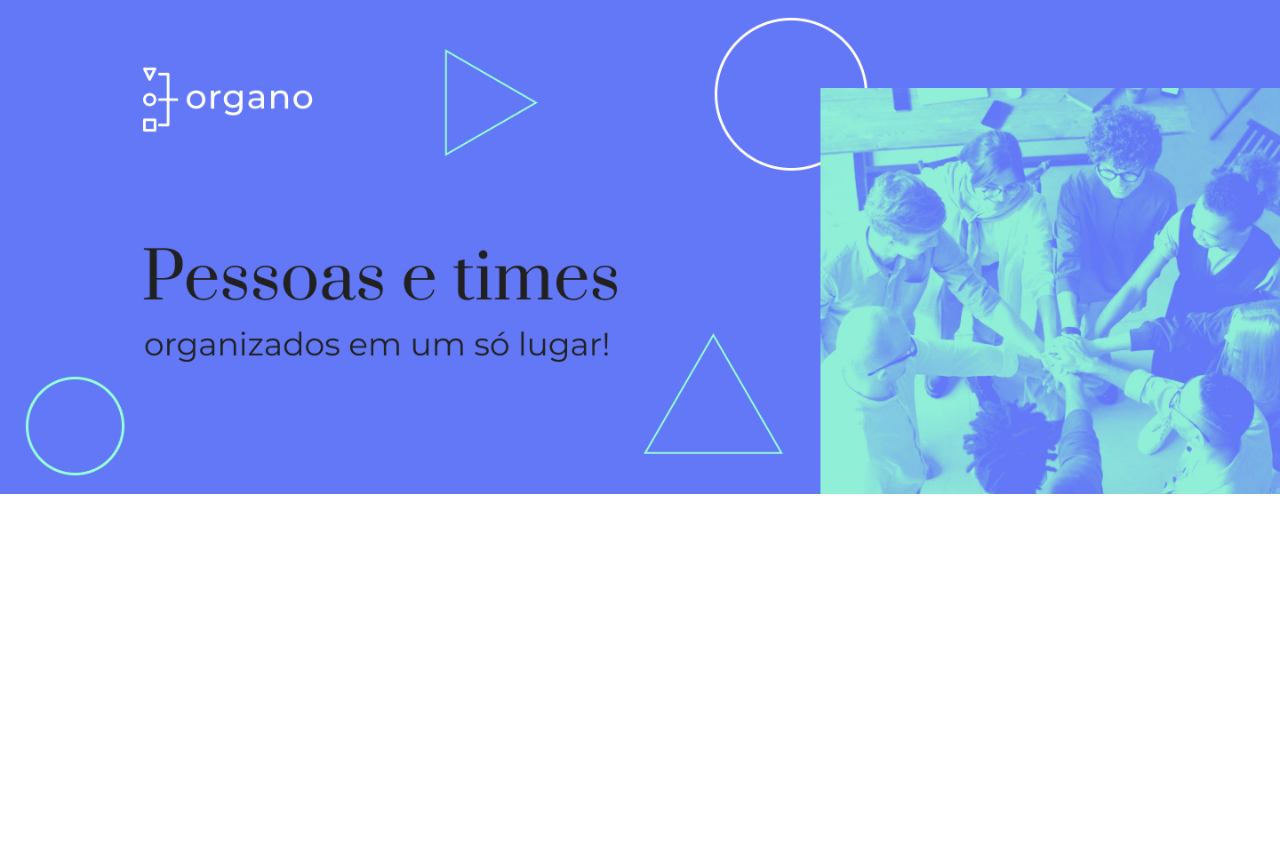
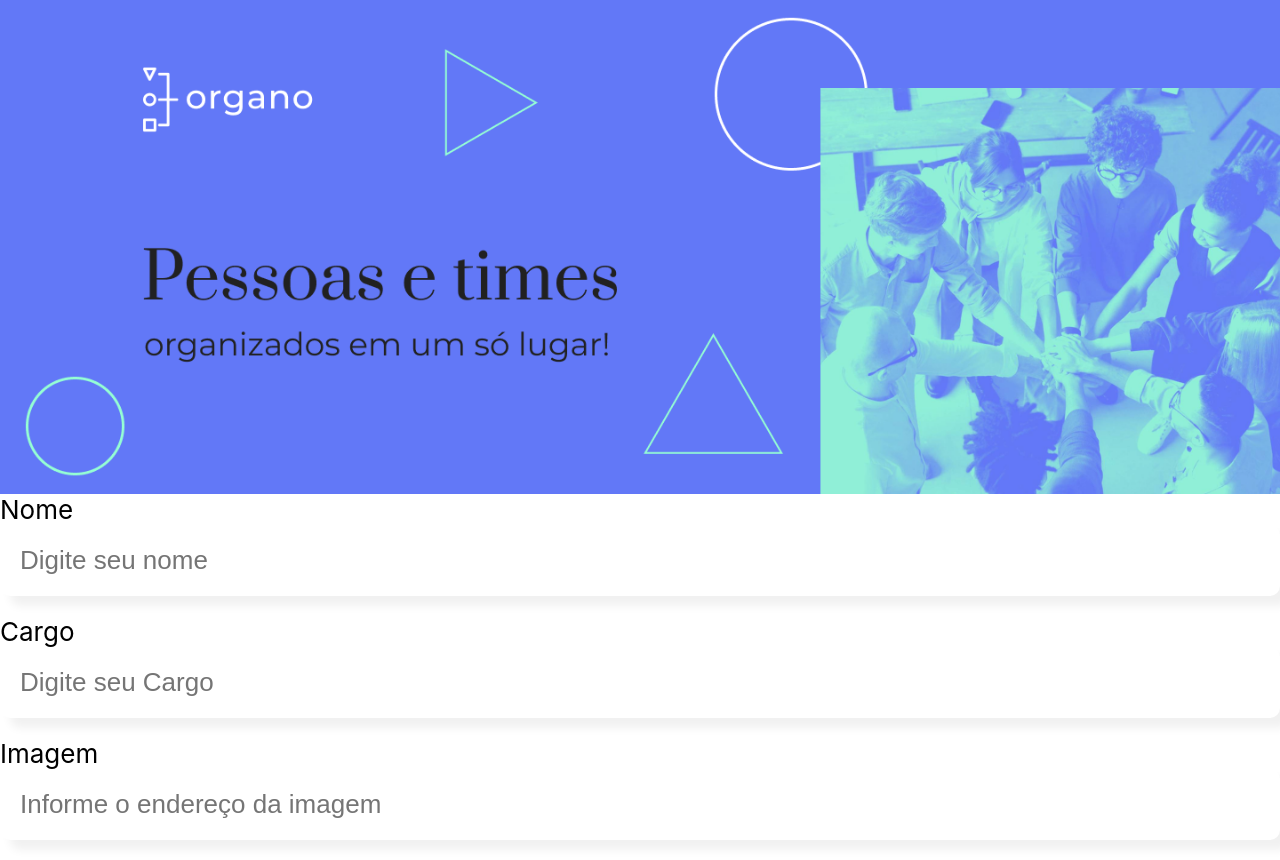
Before and after one commit to SamChrisostomo/organo, a JavaScript app: page / in a window 1280 px wide. Before the commit the page ends 800 px from the top, so only its background shows below. Built offline with nearby package versions, Linux system fonts and the light colour scheme; the HTML template or start-up script is replaced by a standard one.

Commit message:
Criação do campo de texto e passagem de parametro com props. Aula 1.6 e Aula1.7

```diff
--- a/src/App.js
+++ b/src/App.js
@@ -1,9 +1,13 @@
 import Banner from './componentes/Banner/Banner';
+import CampoTexto from './componentes/CampoTexto';
 
 function App() {
   return (
     <div className="App">
       <Banner />
+      <CampoTexto placeholder="Digite seu nome" label="Nome" />
+      <CampoTexto placeholder="Digite seu Cargo" label="Cargo" />
+      <CampoTexto placeholder="Informe o endereço da imagem" label="Imagem" />
     </div>
   );
 }
--- /dev/null
+++ b/src/componentes/CampoTexto/CampoTexto.css
@@ -0,0 +1,16 @@
+.campo-texto label{
+    display: block;
+    font-size: 26px;
+}
+
+.campo-texto input{
+    width: 100%;
+    border: none;
+    padding: 20px;
+    font-size: 26px;
+    margin-bottom: 20px;
+    border-radius: 10px;
+    box-sizing: border-box;
+    background-color: #fff;
+    box-shadow: 10px 10px 10px rgba(0, 0, 0, 0.06);
+}
--- /dev/null
+++ b/src/componentes/CampoTexto/index.js
@@ -0,0 +1,12 @@
+import "./CampoTexto.css"
+
+const CampoTexto = ({label, placeholder}) => {
+    return(
+        <div className="campo-texto">
+            <label>{label}</label>
+            <input placeholder={placeholder} />
+        </div>
+    )
+}
+
+export default CampoTexto
```
